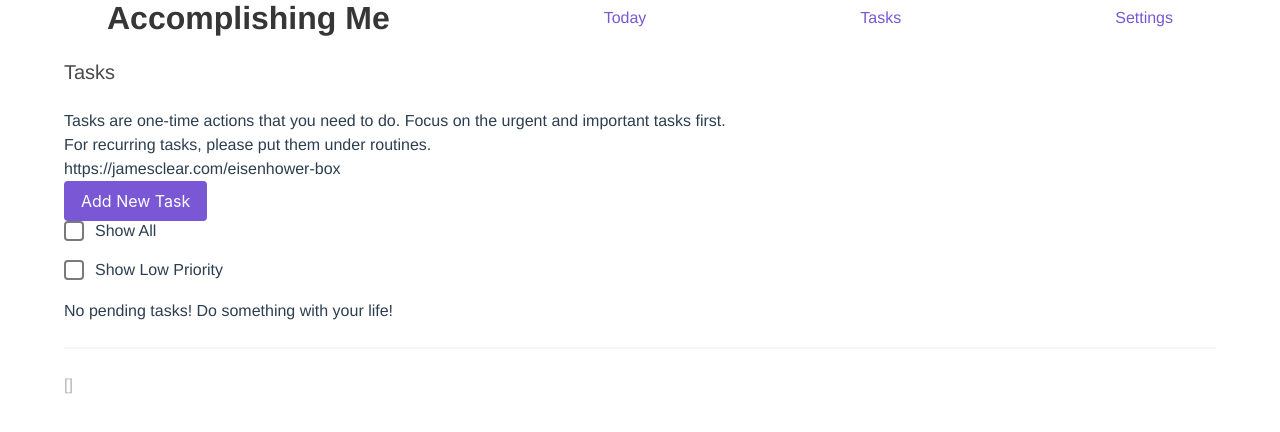
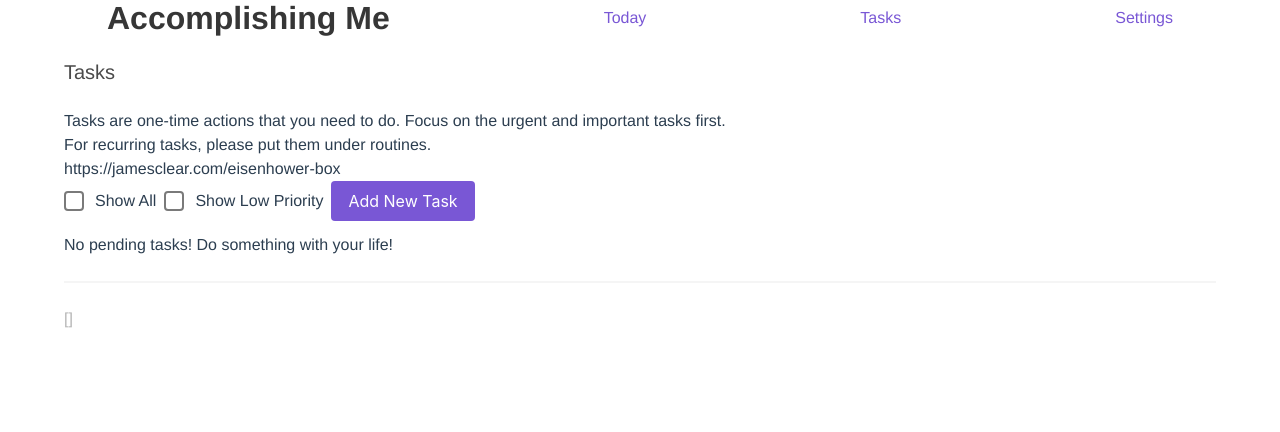
Before and after one commit to willfong/accomplishing-me, a Vue app: page /#/tasks in a window 1280 px wide. Shown: the top 432 px of the page. Built offline with nearby package versions, Linux system fonts and the light colour scheme.

Commit message:
Better grouping

```diff
--- a/src/views/Tasks.vue
+++ b/src/views/Tasks.vue
@@ -4,16 +4,16 @@
 		<p>Tasks are one-time actions that you need to do. Focus on the urgent and important tasks first.</p>
 		<p>For recurring tasks, please put them under routines.</p>
 		<p>https://jamesclear.com/eisenhower-box</p>
-		<button class="button is-primary" @click="newModalActive = true">Add New Task</button>
-		<div class="field">
+
+		<div class="field is-grouped">
+
 			<b-checkbox v-model="showAllTasks">
 				Show All
 			</b-checkbox>
-		</div>
-		<div class="field">
 			<b-checkbox v-model="showLowPriority" :disabled="showAllTasks">
 				Show Low Priority
 			</b-checkbox>
+			<button class="button is-primary has-pulled-right" @click="newModalActive = true">Add New Task</button>
 		</div>
 		<div class="notification" v-for="task in shownTasks" :key="task.id">
 			<h1 class="subtitle">
```
